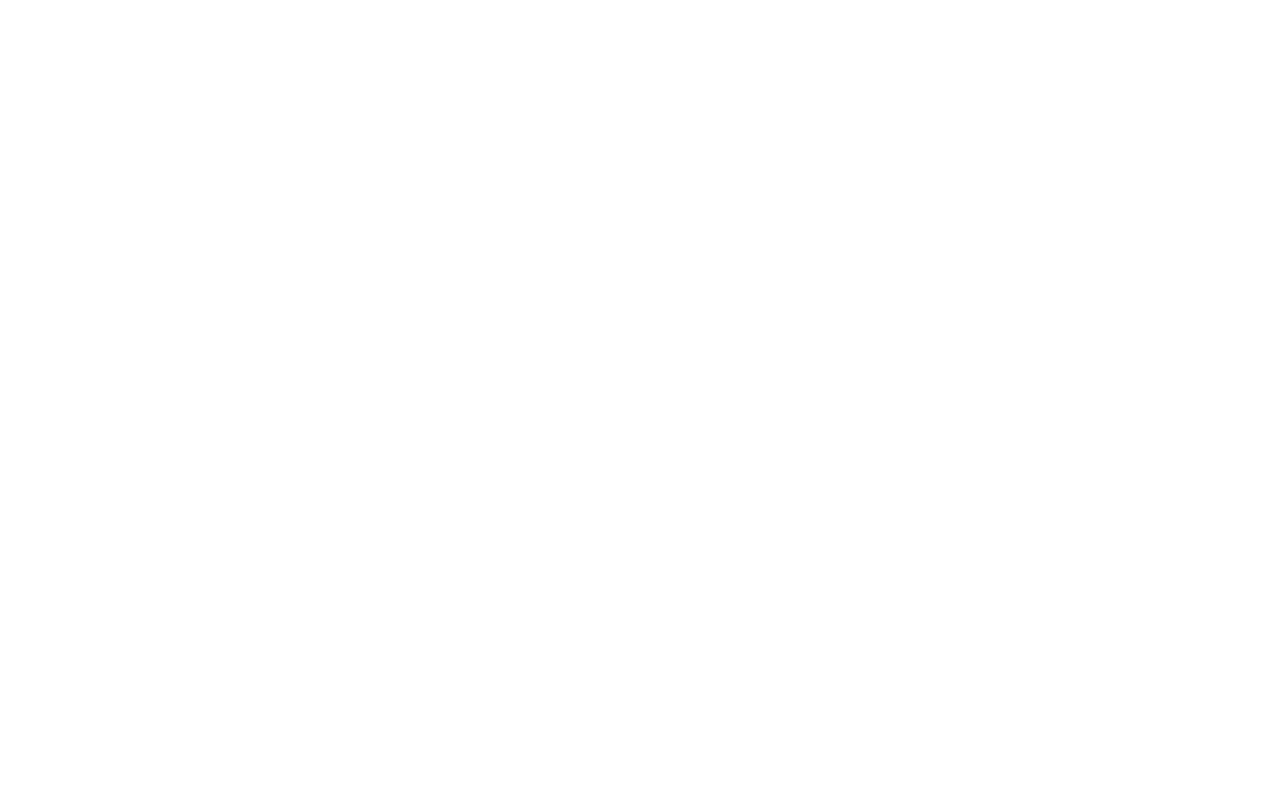
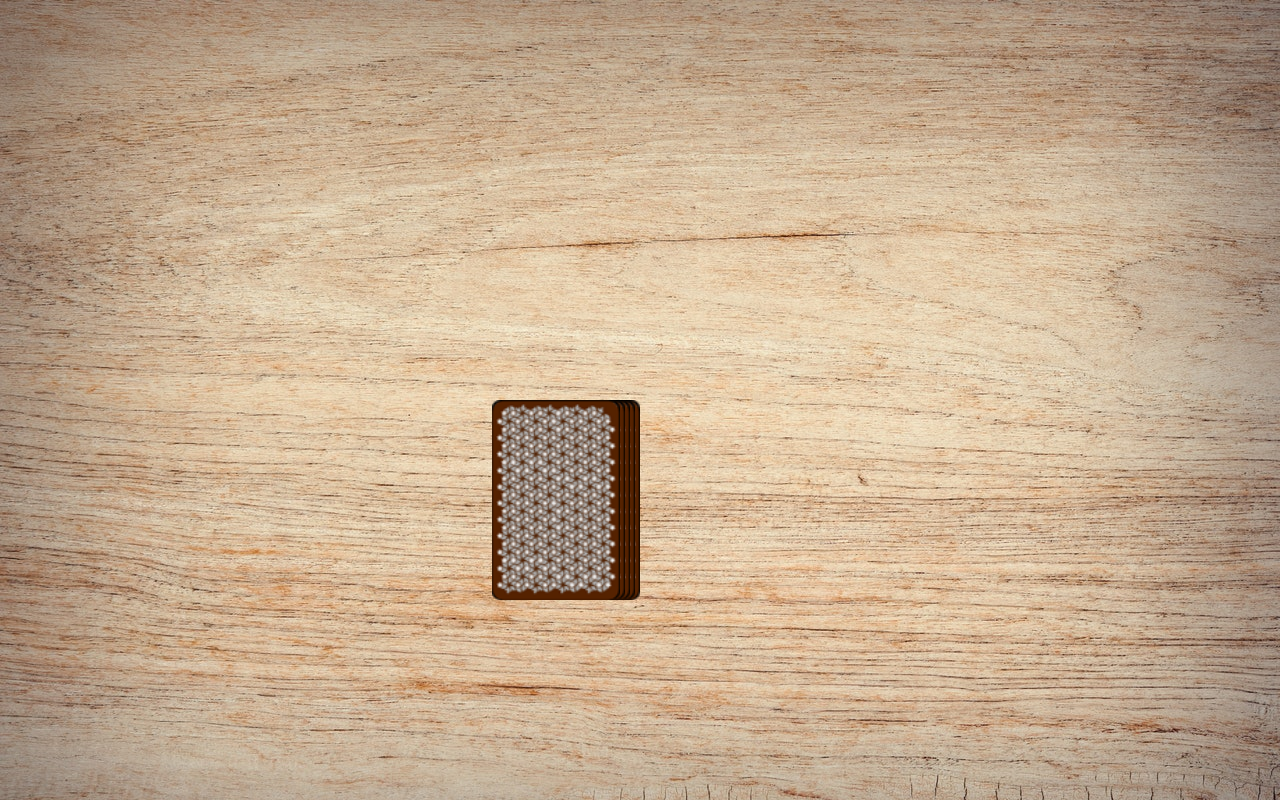
Before and after one commit to MarcoSuess/ringoffire, an Angular app: page /game in a window 1280 px wide. Before the commit this address led to /. Built offline with nearby package versions, Linux system fonts and the light colour scheme.

Commit message:
add game background design and cards

```diff
--- a/src/app/app-routing.module.ts
+++ b/src/app/app-routing.module.ts
@@ -1,9 +1,11 @@
 import { NgModule } from '@angular/core';
 import { RouterModule, Routes } from '@angular/router';
+import { GameComponent } from './game/game.component';
 import { StartScreenComponent } from './start-screen/start-screen.component';
 
 const routes: Routes = [
-  { path: '', component: StartScreenComponent }
+  { path: '', component: StartScreenComponent },
+  { path: 'game', component: GameComponent }
 ];
 
 @NgModule({
--- a/src/app/app.module.ts
+++ b/src/app/app.module.ts
@@ -4,11 +4,13 @@
 import { AppRoutingModule } from './app-routing.module';
 import { AppComponent } from './app.component';
 import { StartScreenComponent } from './start-screen/start-screen.component';
+import { GameComponent } from './game/game.component';
 
 @NgModule({
   declarations: [
     AppComponent,
-    StartScreenComponent
+    StartScreenComponent,
+    GameComponent
   ],
   imports: [
     BrowserModule,
--- /dev/null
+++ b/src/app/game/game.component.html
@@ -0,0 +1,6 @@
+<div class="field">
+
+    <div class="cardStack">
+        <img *ngFor="let c of [1,2,3,4,5]; let i = index;"  [ngStyle]="{'right.px' : i * 5}" src="assets/cards/card_cover.png">
+    </div>
+</div>
--- /dev/null
+++ b/src/app/game/game.component.scss
@@ -0,0 +1,19 @@
+.field {
+    width: 100vw;
+    height: 100vh;
+    max-width: 100%;
+    background-image: url('/assets/board.jpg');
+
+    display: flex;
+    justify-content: center;
+    align-items: center;
+}
+
+.cardStack {
+    position: relative;
+
+    img{
+        position: absolute;
+        width: 10vw;
+    }
+}
--- /dev/null
+++ b/src/app/game/game.component.ts
@@ -0,0 +1,15 @@
+import { Component, OnInit } from '@angular/core';
+
+@Component({
+  selector: 'app-game',
+  templateUrl: './game.component.html',
+  styleUrls: ['./game.component.scss']
+})
+export class GameComponent implements OnInit {
+
+  constructor() { }
+
+  ngOnInit(): void {
+  }
+
+}
--- a/src/app/start-screen/start-screen.component.html
+++ b/src/app/start-screen/start-screen.component.html
@@ -3,7 +3,7 @@
     <img src="assets/startbox.png">
 
     <div class="startLabelBox">
-        <img src="assets/startlabel.png">
+        <img (click)="newGame()" src="assets/startlabel.png">
     </div>
 
 </div>
--- a/src/app/start-screen/start-screen.component.ts
+++ b/src/app/start-screen/start-screen.component.ts
@@ -1,4 +1,5 @@
 import { Component, OnInit } from '@angular/core';
+import { Router } from '@angular/router';
 
 @Component({
   selector: 'app-start-screen',
@@ -7,9 +8,14 @@
 })
 export class StartScreenComponent implements OnInit {
 
-  constructor() { }
+  constructor(private router: Router) { }
 
   ngOnInit(): void {
   }
 
+
+  newGame() {
+    //Start game
+    this.router.navigateByUrl('/game')
+  }
 }
```
Also changed, not shown: src/assets/board.jpg (added), 1 other file (tests, documents, lock files or other folders).
